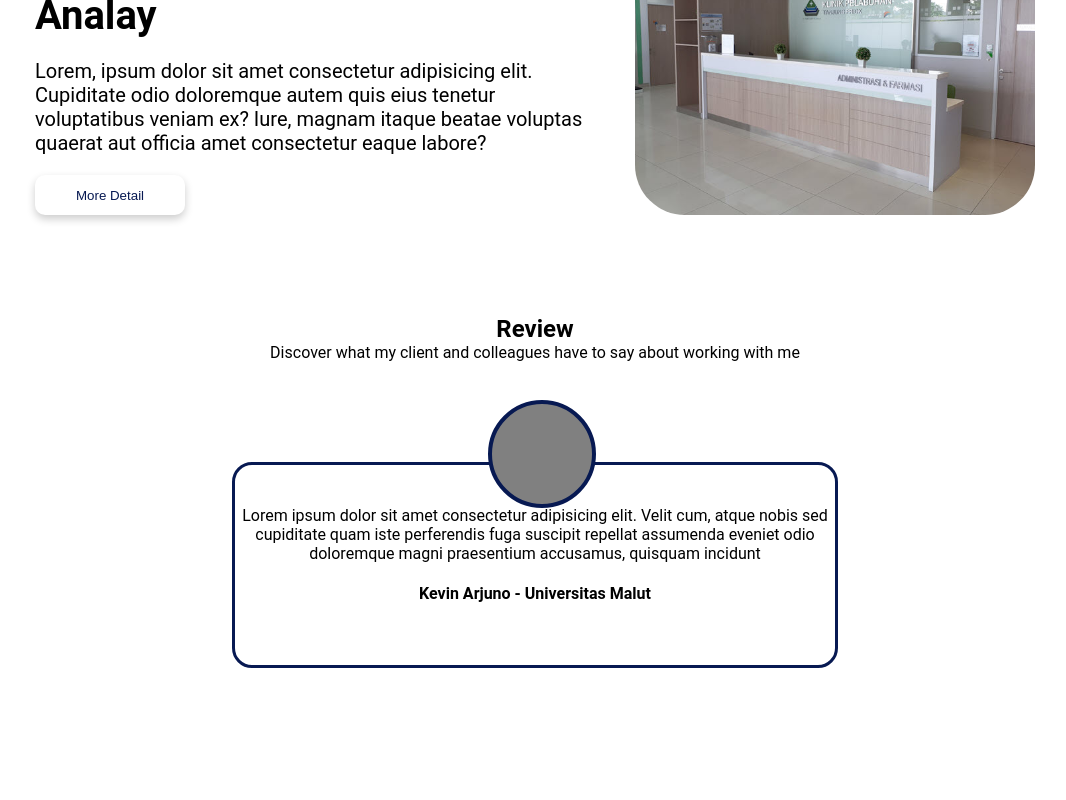
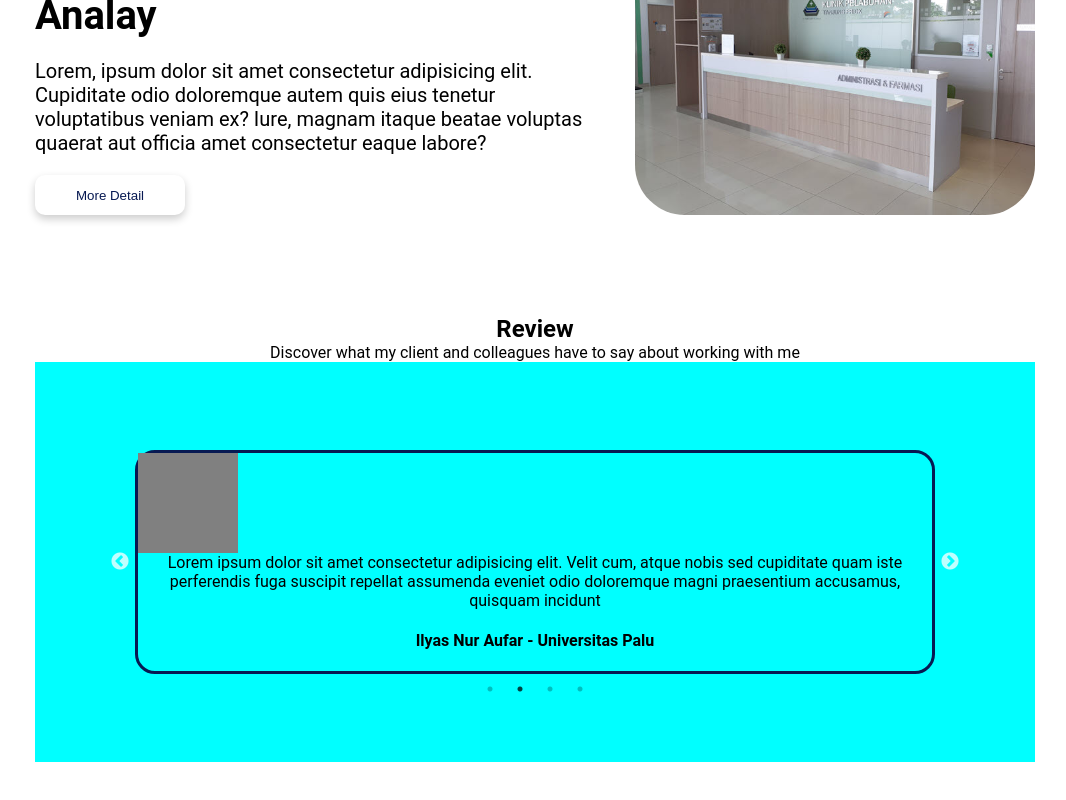
Before and after one commit to fhanif2010/PusatBisnis, a React (Vite) app: page / in a window 1280 px wide. Shown: the part 1481-2281 px from the top of the page, without its empty margins (105-1171 px from the left). Before the commit the page ends 2249 px from the top, so only its background shows below. Built offline with nearby package versions, Linux system fonts and the light colour scheme.

Commit message:
Update Review Page

```diff
--- a/package.json
+++ b/package.json
@@ -13,7 +13,9 @@
     "react": "^18.3.1",
     "react-dom": "^18.3.1",
     "react-icons": "^5.4.0",
-    "react-router-dom": "^7.0.2"
+    "react-router-dom": "^7.0.2",
+    "react-slick": "^0.30.3",
+    "slick-carousel": "^1.8.1"
   },
   "devDependencies": {
     "@eslint/js": "^9.15.0",
--- /dev/null
+++ b/src/components/Review/Review.css
@@ -0,0 +1,67 @@
+.review-container {
+    width: 100%;
+    height: 400px;
+    max-width: 1000px;
+    margin: 0 auto;
+    background-color: aqua;
+    display: flex;
+    justify-content: center;
+    align-items: center;
+}
+
+.carousel {
+    width: 80%;
+}
+
+.review-container .review-card {
+    box-sizing: border-box;
+    border: 3px solid var(--color1);
+    border-radius: 20px;
+}
+
+.review-container .review-card .image {
+    width: 100px;
+    height: 100px;
+    background-color: gray;
+}
+
+.slick-prev,
+.slick-next {
+    z-index: 2;
+    color: #333;
+    background: rgba(255, 255, 255, 0.7);
+    border-radius: 50%;
+    width: 40px;
+    height: 40px;
+    display: flex;
+    align-items: center;
+    justify-content: center;
+}
+
+.slick-prev {
+    left: -50px;
+}
+
+.slick-next {
+    right: -50px;
+}
+
+.slick-track {
+    margin: 0 20px;
+}
+
+@media (max-width: 768px) {
+    .review-container {
+        padding: 10px;
+    }
+
+    .review-container .review-card {
+        flex-direction: column;
+        align-items: center;
+        text-align: center;
+    }
+
+    .review-container .review-card .image {
+        margin-bottom: 10px;
+    }
+}
--- /dev/null
+++ b/src/components/Review/Review.jsx
@@ -0,0 +1,73 @@
+import React from "react"
+import './Review.css'
+import Slider from 'react-slick';
+import 'slick-carousel/slick/slick.css';
+import 'slick-carousel/slick/slick-theme.css';
+
+export default function Review() {
+    const DataReview = [
+        {
+            name: 'Kevin Andrianto',
+            institute: 'Universitas Malut',
+            desc: 'Lorem ipsum dolor sit amet consectetur adipisicing elit. Velit cum, atque nobis sed cupiditate quam iste perferendis fuga suscipit repellat assumenda eveniet odio doloremque magni praesentium accusamus, quisquam incidunt',
+            profile: ''
+        },
+        {
+            name: 'Ilyas Nur Aufar',
+            institute: 'Universitas Palu',
+            desc: 'Lorem ipsum dolor sit amet consectetur adipisicing elit. Velit cum, atque nobis sed cupiditate quam iste perferendis fuga suscipit repellat assumenda eveniet odio doloremque magni praesentium accusamus, quisquam incidunt',
+            profile: ''
+        },
+        {
+            name: 'Jhon Efandi',
+            institute: 'Universitas klolo',
+            desc: 'Lorem ipsum dolor sit amet consectetur adipisicing elit. Velit cum, atque nobis sed cupiditate quam iste perferendis fuga suscipit repellat assumenda eveniet odio doloremque magni praesentium accusamus, quisquam incidunt',
+            profile: ''
+        },
+        {
+            name: 'Rianto Andre',
+            institute: 'Universitas banten',
+            desc: 'Lorem ipsum dolor sit amet consectetur adipisicing elit. Velit cum, atque nobis sed cupiditate quam iste perferendis fuga suscipit repellat assumenda eveniet odio doloremque magni praesentium accusamus, quisquam incidunt',
+            profile: ''
+        },
+    ]
+
+    const settings = {
+        dots: true,
+        autoplay: true,
+        infinite: true,
+        slidesToShow: 1,
+        slidesToScroll: 1,
+        responsive: [
+            {
+                breakpoint: 768,
+                settings: {
+                    slidesToShow: 1,
+                    slidesToScroll: 1,
+                    arrows: true, // Pastikan tombol tetap terlihat
+                }
+            }
+        ]
+    };
+
+
+    return (
+        <div className="review-container">
+            <div className="carousel">
+            <Slider {...settings}>
+            {DataReview.map((data, index) => (
+                <div key={index} className="review-card">
+                    <div className="image">
+
+                    </div>
+                    <div className="content">
+                        <p>Lorem ipsum dolor sit amet consectetur adipisicing elit. Velit cum, atque nobis sed cupiditate quam iste perferendis fuga suscipit repellat assumenda eveniet odio doloremque magni praesentium accusamus, quisquam incidunt</p>
+                        <h4>{data.name} - {data.institute}</h4>
+                    </div>
+                </div>
+            ))}
+            </Slider>
+            </div>
+        </div>
+    )
+}
--- a/src/pages/home/home.css
+++ b/src/pages/home/home.css
@@ -196,7 +196,7 @@
     text-align: center;
 }
 
-.home-review .card-review {
+/* .home-review .card-review {
     position: relative;
 }
 
@@ -224,4 +224,4 @@
     flex-direction: column;
     align-items: center;
     justify-content: center;
-}
+} */
--- a/src/pages/home/home.jsx
+++ b/src/pages/home/home.jsx
@@ -8,6 +8,7 @@ import './home.css'
 import * as Icons from 'react-icons/fa';
 import { IoIosArrowForward } from "react-icons/io";
 import Button from '../../components/Button/Button';
+import Review from '../../components/Review/Review';
 
 function Home() {
   const Product = [
@@ -137,15 +138,7 @@ function Home() {
             <h2>Review</h2>
             <p>Discover what my client and colleagues have to say about working with me</p>
           </div>
-          <div className="card-review">
-            <div className="image">
-
-            </div>
-            <div className="content">
-              <p>Lorem ipsum dolor sit amet consectetur adipisicing elit. Velit cum, atque nobis sed cupiditate quam iste perferendis fuga suscipit repellat assumenda eveniet odio doloremque magni praesentium accusamus, quisquam incidunt</p>
-                <h4>Kevin Arjuno - Universitas Malut</h4>
-            </div>
-          </div>
+          <Review />
         </div>
       </div>
     </>
```
Also changed, not shown: 1 other file (tests, documents, lock files or other folders).
